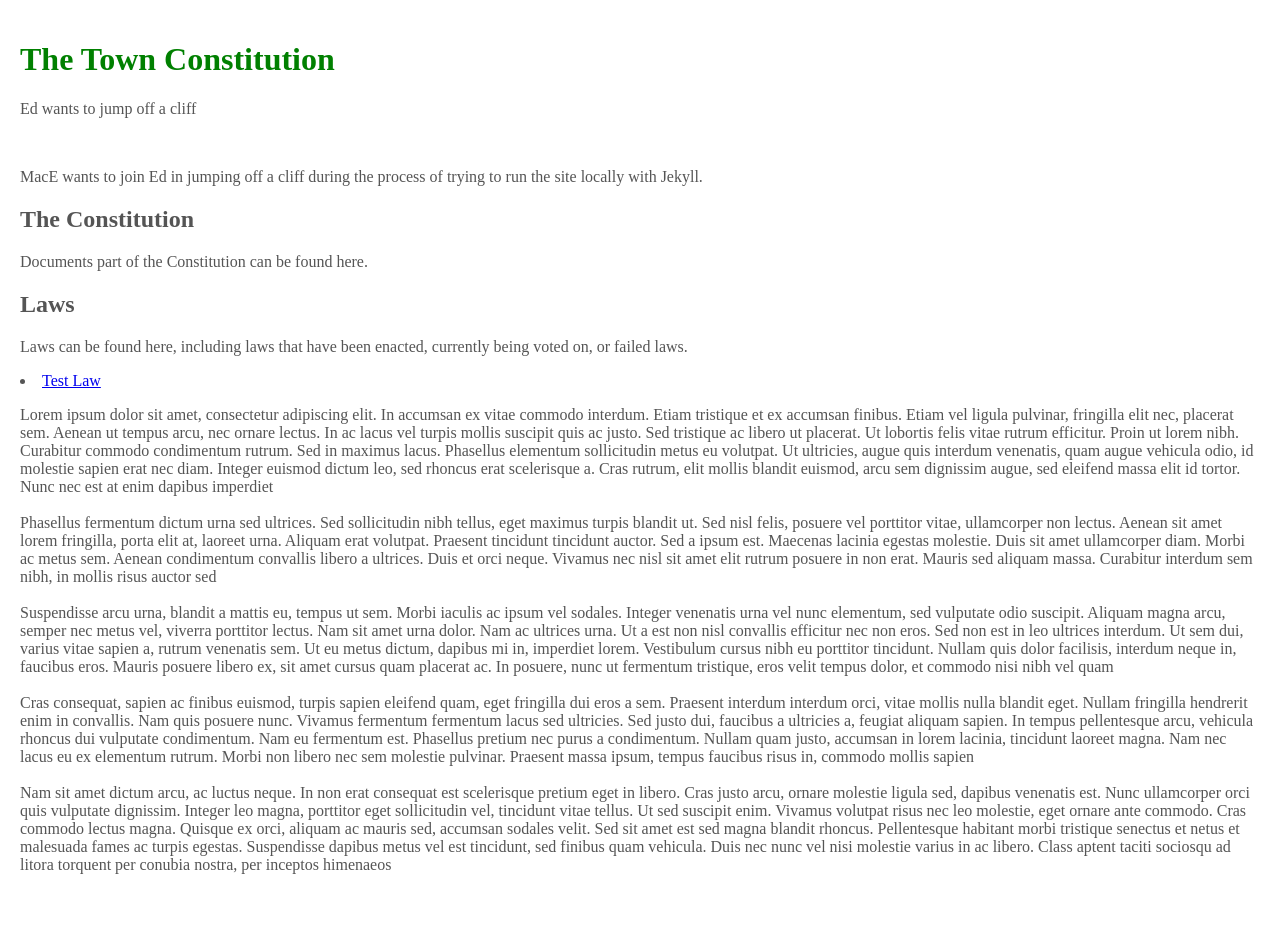
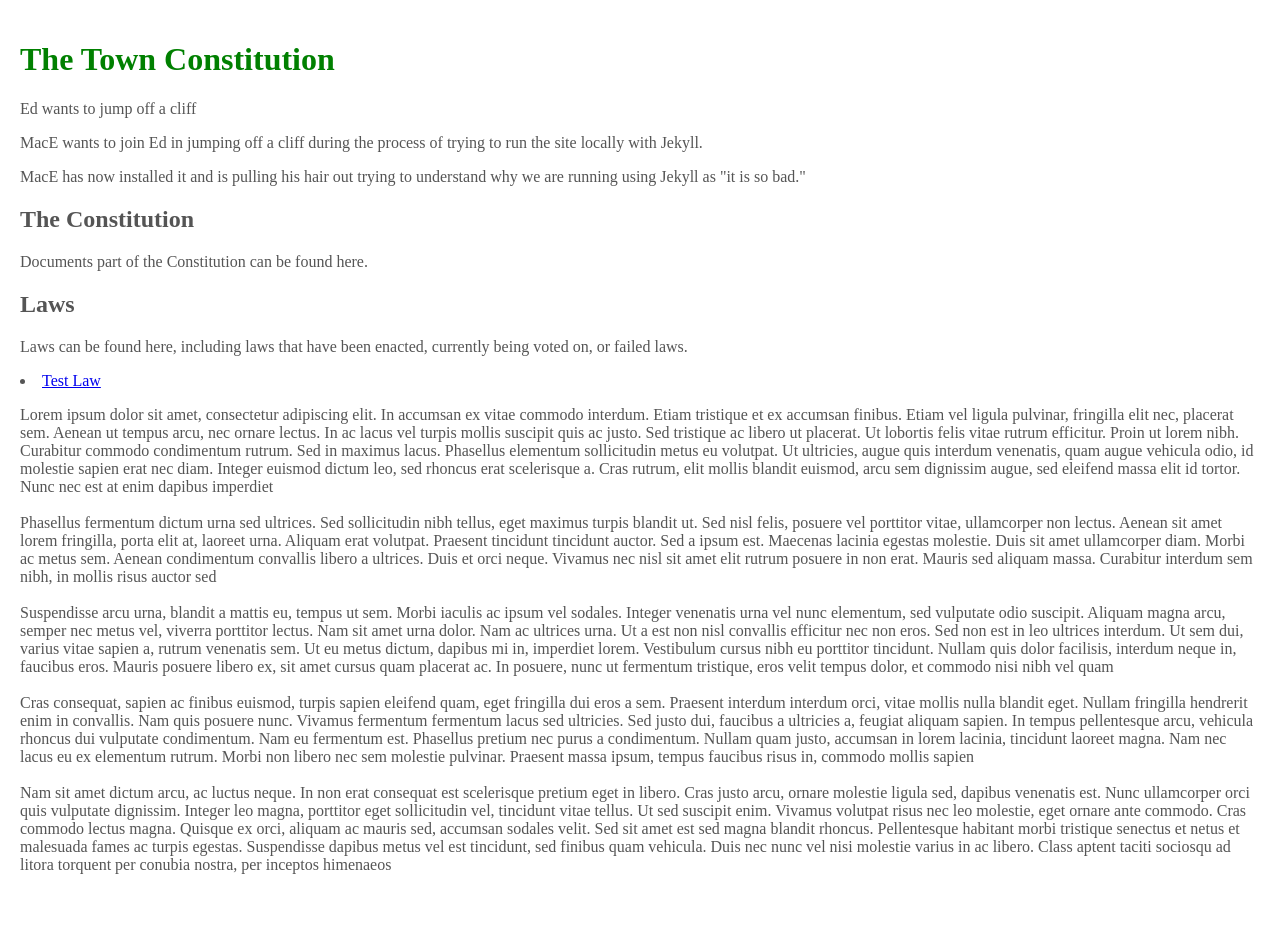
Before and after one commit to the-tOOMwn/constitution.toomwn.xyz, a Jekyll site: the page built from index.html, in a window 1280 px wide. Built offline with Jekyll 4.4.1, drawn with Linux system fonts in a browser that asks for light colours.

Commit message:
MacE Update

```diff
--- a/index.html
+++ b/index.html
@@ -5,8 +5,8 @@ title: The Town Constitution
 
 
 <p>Ed wants to jump off a cliff</p>
-<br>
 <p>MacE wants to join Ed in jumping off a cliff during the process of trying to run the site locally with Jekyll.</p>
+<p>MacE has now installed it and is pulling his hair out trying to understand why we are running using Jekyll as "it is so bad."</p>
 
 
 <h2>The Constitution</h2>
```
Also changed, not shown: 1 other file.
